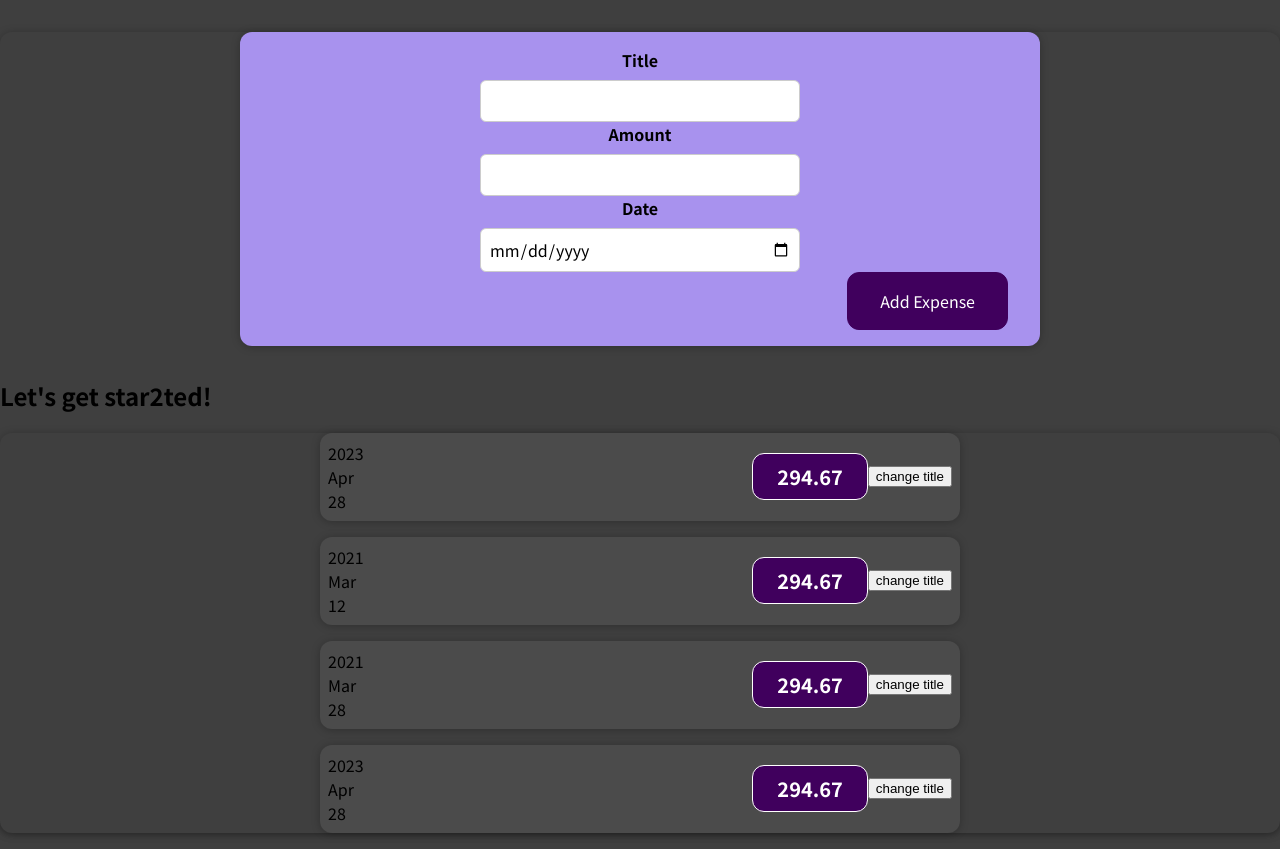
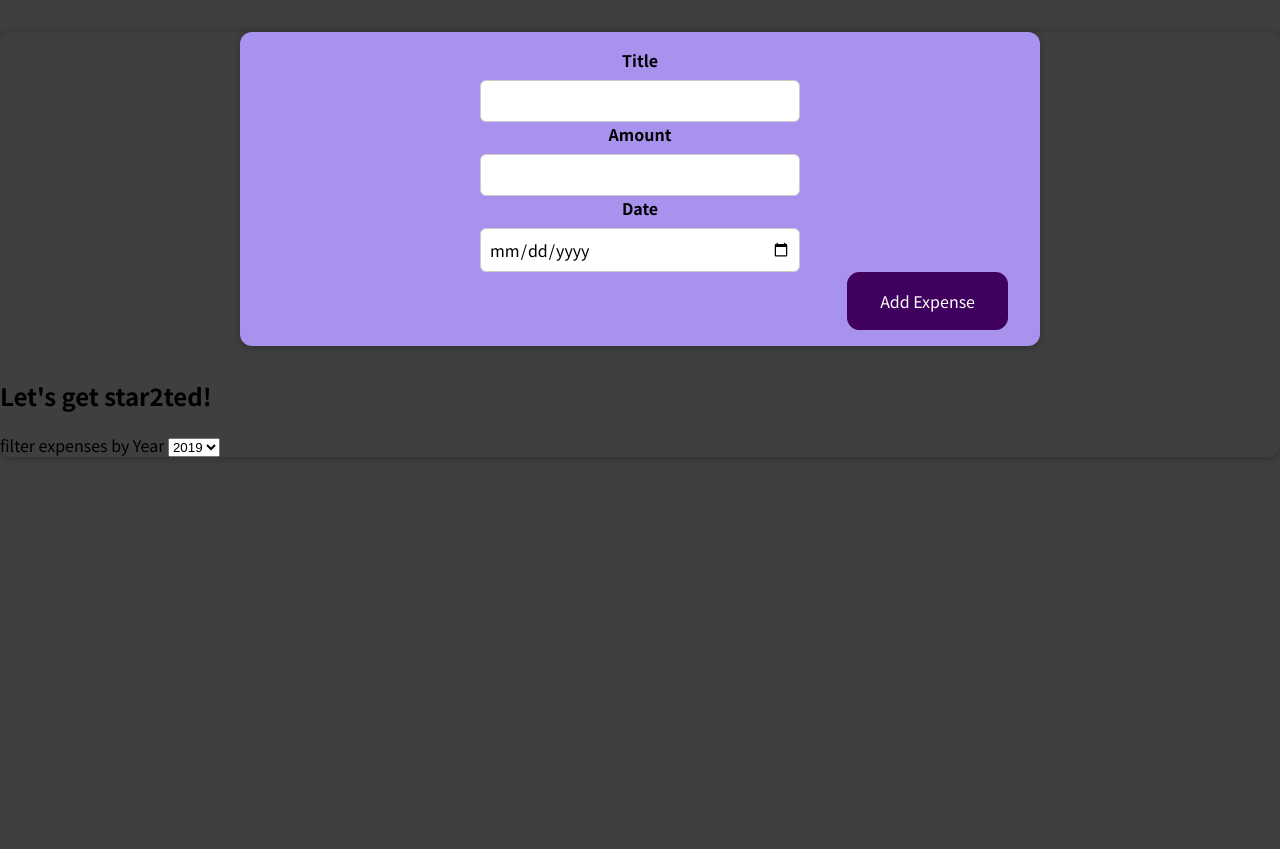
Before and after one commit to Ashraf-Magdy-Mostafa/React-Trial, a React (Create React App) app: page / in a window 1280 px wide. After the commit the page ends 800 px from the top, so only its background shows below. Built offline with nearby package versions, Linux system fonts and the light colour scheme.

Commit message:
added a filter by year for expenses

```diff
--- a/src/App.js
+++ b/src/App.js
@@ -1,43 +1,68 @@
 import { List } from "./newList";
 import { useState } from "react";
 import { NewExpense } from "./comp/NewExpense/NewExpense";
+import { Card } from "./comp/card";
+import { FilteredExpenses } from "./comp/filteredExpenses";
 import Expences from "./comp/expnces";
-import { Card } from "./comp/card";
 export const DUMMY_EXPENSES = [
   {
     id: "e1",
     title: "Toilet Paper",
     amount: 94.12,
-    date: new Date(),
+    date: new Date(2022, 2, 12),
   },
   { id: "e2", title: "New TV", amount: 799.49, date: new Date(2021, 2, 12) },
   {
     id: "e3",
     title: "Car Insurance",
     amount: 294.67,
-    date: new Date(2021, 2, 28),
+    date: new Date(2020, 2, 28),
   },
   {
     id: "e4",
     title: "New Desk (Wooden)",
     amount: 450,
-    date: new Date(),
+    date: new Date(2022, 2, 12),
   },
 ];
 function App() {
-  // const newArr = () => {};
   const [expenses, setExpenses] = useState(DUMMY_EXPENSES);
   const addExpenseHandler = (expense) => {
     setExpenses((prevExpenses) => {
       return [expense, ...prevExpenses];
     });
   };
+  /*
+    YEAR FILTER SECTION //*
+      */
+  const [year, setYear] = useState("2019");
+  function yearHandler(event) {
+    // sets the year based on selected value
+    console.log(event.target.value);
+    setYear(event.target.value);
+  }
+
+  const filteredExpensesArray = expenses.filter((expense) => {
+    return expense.date.getFullYear().toString() === year; //2021
+    //return (filtered array where checks to be true the give condition above)
+  });
+
+  let expensesContent = filteredExpensesArray.map((expense) => (
+    <Expences
+      key={expense.id}
+      title={expense.title}
+      amount={expense.amount}
+      date={expense.date}
+    />
+  ));
+
   return (
     <Card>
       <NewExpense onAddExpense={addExpenseHandler} />
       <h2>Let's get star2ted!</h2>
+      <FilteredExpenses selected={year} onChangeYear={yearHandler} />
 
-      <List onlist={expenses} />
+      <List onlist={filteredExpensesArray} />
     </Card>
   );
 }
--- a/src/comp/expnces.js
+++ b/src/comp/expnces.js
@@ -5,9 +5,6 @@ import { useState } from "react";
 
 function Expences(props) {
   const [title, setTitle] = useState(props.title);
-  const expenseDate = new Date();
-  const expenseTitle = "car insurance";
-  const expenseAmount = 294.67;
   const ClickHandler = (event) => {
     setTitle("changed");
     console.log("changed", title);
@@ -18,7 +15,7 @@ function Expences(props) {
       <ExpenseDate date={props.date} />
       <div className="expense-item__description">
         <h2>{title}</h2>
-        <div className="expense-item__price">{expenseAmount}</div>
+        <div className="expense-item__price">{props.amount}</div>
       </div>
       <button onClick={ClickHandler}>change title</button>
     </Card>
--- /dev/null
+++ b/src/comp/filteredExpenses.js
@@ -0,0 +1,13 @@
+export const FilteredExpenses = (props) => {
+  return (
+    <div>
+      <label> filter expenses by Year </label>
+      <select value={props.selected} onChange={props.onChangeYear}>
+        <option value="2022">2022</option>
+        <option value="2021">2021</option>
+        <option value="2020">2020</option>
+        <option value="2019">2019</option>
+      </select>
+    </div>
+  );
+};
--- a/src/newList.js
+++ b/src/newList.js
@@ -1,6 +1,6 @@
 import { Card } from "./comp/card";
 import Expences from "./comp/expnces";
-import { DUMMY_EXPENSES } from "./App";
+
 export function List(props) {
   console.log(props.onlist);
 
@@ -8,21 +8,12 @@ export function List(props) {
     <Card>
       {props.onlist.map((expense) => (
         <Expences
-          title={props.onlist.title}
-          name={expense.id}
+          key={expense.id}
+          title={expense.title}
+          amount={expense.amount}
           date={expense.date}
         />
       ))}
     </Card>
   );
 }
-/*
-
-props.onlist.map((expense) => {
-        <Expences
-          title={props.onlist.title}
-          name={expense.id}
-          date={expense.date}
-        />;
-
-        */
```
